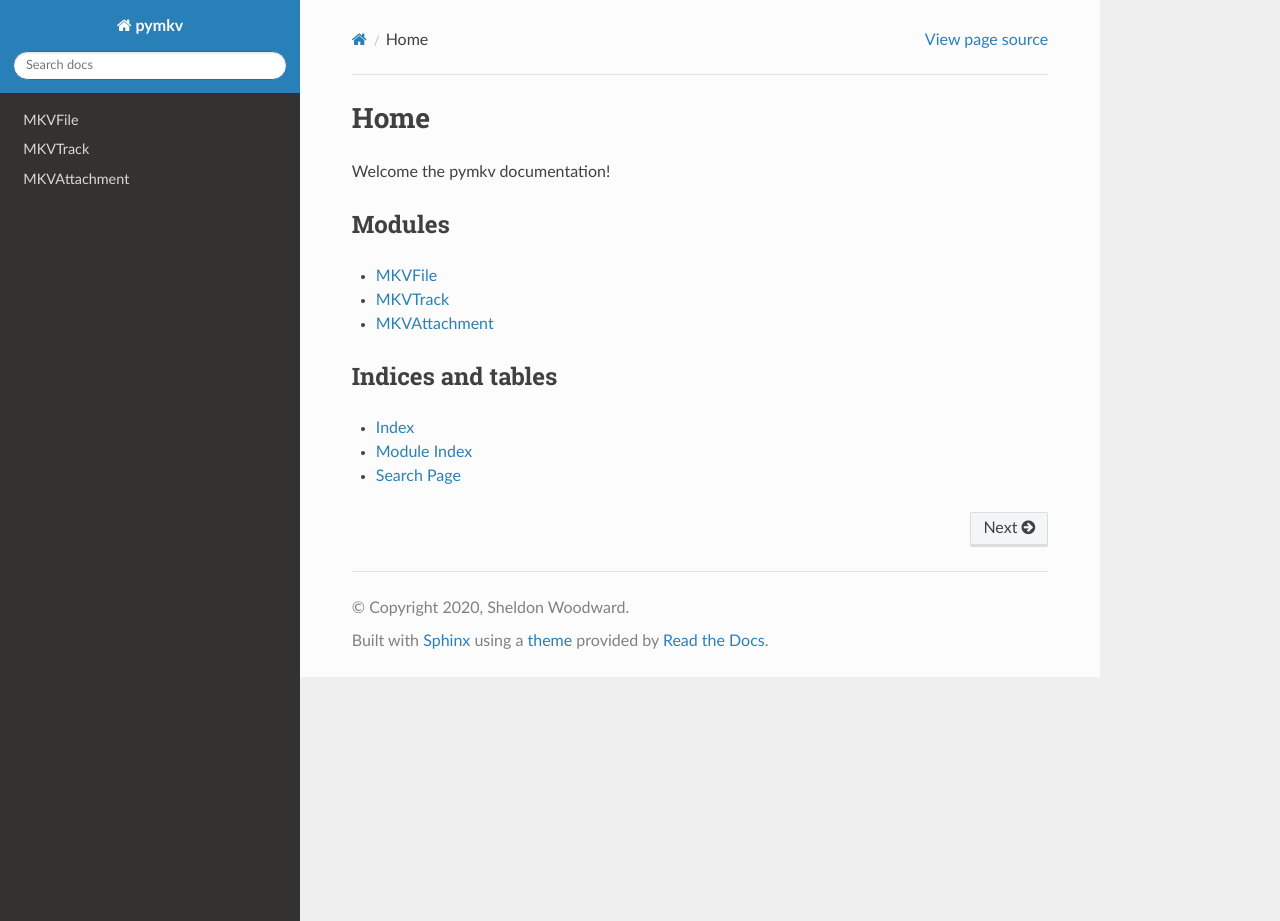
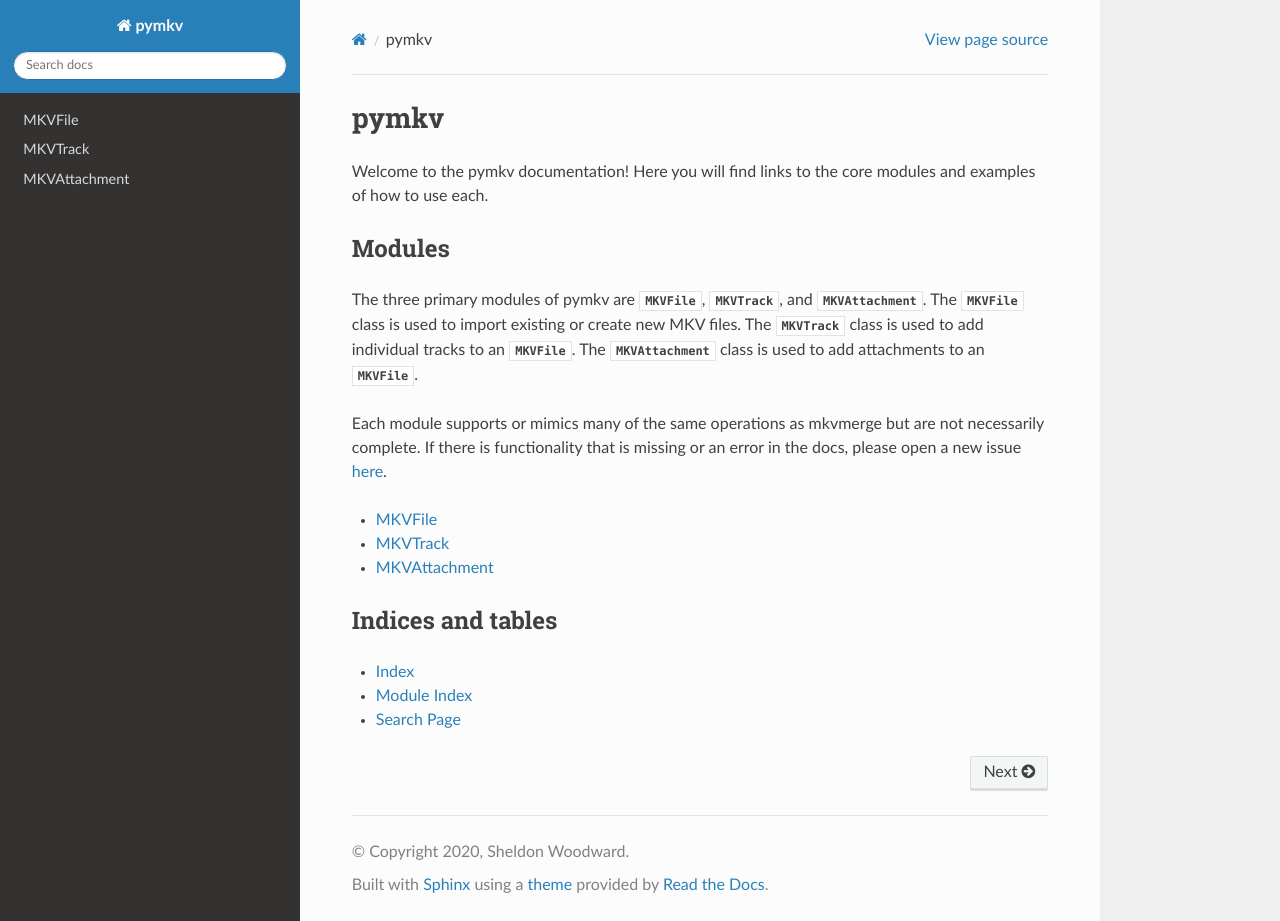
Before and after one commit to sheldonkwoodward/pymkv, a Sphinx documentation site: the page built from docs/source/index.rst, in a window 1280 px wide and 921 px high. Built offline with Sphinx 7.4.7 and the Read the Docs theme 2.0.0, drawn with Linux system fonts in a browser that asks for light colours.

Commit message:
Updated docs index.rst.

```diff
--- a/docs/source/index.rst
+++ b/docs/source/index.rst
@@ -1,10 +1,19 @@
-Home
-====
+pymkv
+=====
 
-Welcome the pymkv documentation!
+Welcome to the pymkv documentation! Here you will find links to the core modules and examples of how to use each.
 
 Modules
 -------
+
+The three primary modules of pymkv are :class:`~pymkv.MKVFile`, :class:`~pymkv.MKVTrack`, and
+:class:`~pymkv.MKVAttachment`. The :class:`~pymkv.MKVFile` class is used to import existing or create new MKV files.
+The :class:`~pymkv.MKVTrack` class is used to add individual tracks to an :class:`~pymkv.MKVFile`. The
+:class:`~pymkv.MKVAttachment` class is used to add attachments to an :class:`~pymkv.MKVFile`.
+
+Each module supports or mimics many of the same operations as mkvmerge but are not necessarily complete. If there is
+functionality that is missing or an error in the docs, please open a new issue `here <https://github
+.com/sheldonkwoodward/pymkv/issues>`_.
 
 .. toctree::
     :maxdepth: 1
```
Also changed, not shown: README.md (+1 -1 lines).
